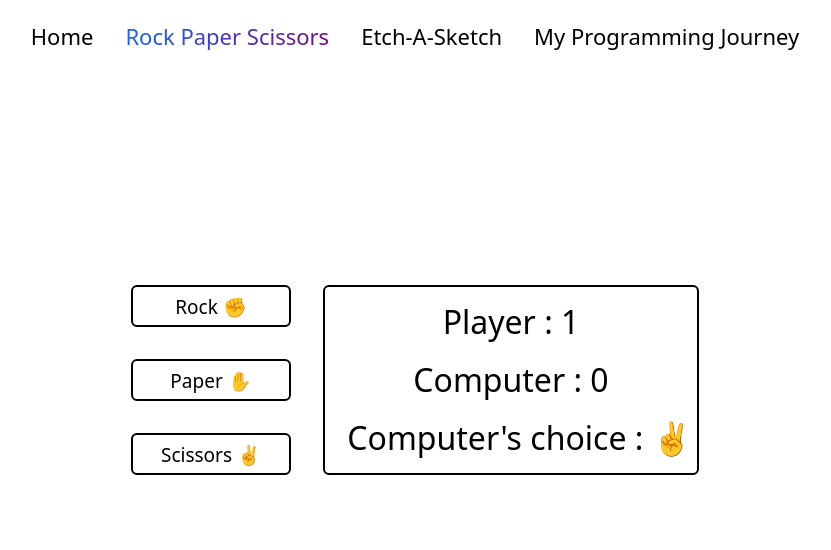
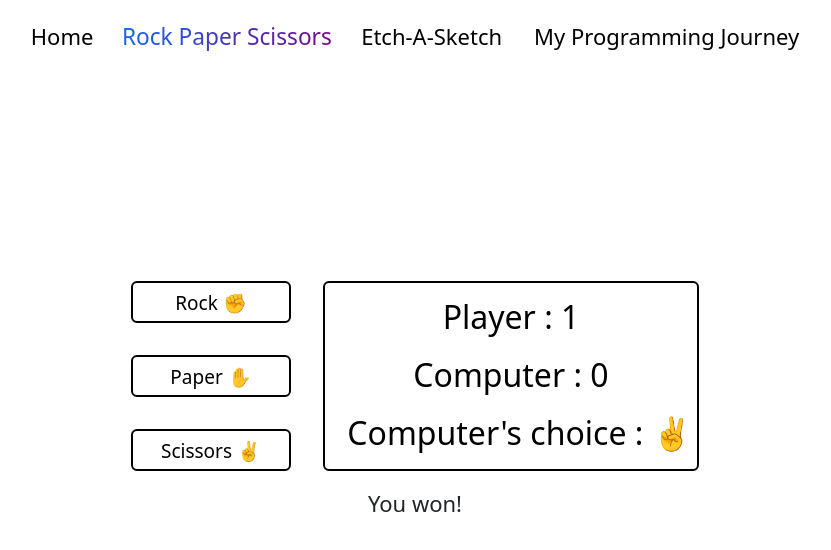
Before and after one commit to DamjanDjermanovic/myWebPage, a plain HTML site: page rock-paper-scissors.html in a window 1280 px wide. Both pictures are taken after a click on the button "Rock ✊". Shown: the whole page, without its empty margins (225-1056 px from the left). Drawn offline with nearby package versions, Linux system fonts and the light colour scheme.

Commit message:
Finish the game of Rock Paper Scissors.

```diff
--- a/rock-paper-scissors.js
+++ b/rock-paper-scissors.js
@@ -45,6 +45,13 @@ function logScore(result) {
   }
 }
 
+function displayResult (result) {
+  writeResult.classList.remove('hide');
+  if (result === "player") writeResult.textContent = "You won!";
+  else if (result === "computer") writeResult.textContent = "You lost.";
+  else writeResult.textContent = "Tie Game!"
+}
+
 function wholeRound(playerChoice) {
   let computerChoice = getComputerChoice();
 
@@ -53,6 +60,8 @@ function wholeRound(playerChoice) {
   let result = playRound(playerChoice, computerChoice);
 
   logScore(result);
+
+  displayResult(result);
 }
 
 rock.addEventListener('click', () => {
--- a/style.css
+++ b/style.css
@@ -11,22 +11,13 @@ div {
 }
 
 .nameHighlight,
-a.nav-link:hover {
+a.nav-link:hover,
+a.nav-link#active {
     color: transparent;
     background-image: linear-gradient(to right, #0d6efd, purple);
     -webkit-background-clip: text;
     transform: scale(1.03);
-    transition: all 300ms ease-in;
-}
-
-a.nav-link:hover::after {
-    transition: all 300ms ease-out;
-}
-
-a.nav-link#active {
-    color: transparent;
-    background-image: linear-gradient(to right, #0d6efd, purple);
-    -webkit-background-clip: text;
+    transition: all 200ms ease-in-out;
 }
 
 a.nav-link {
@@ -87,6 +78,7 @@ nav {
     background-image: linear-gradient(to right, #0d6efd, purple);
     border: none;
     transform: scale(1.03);
+    transition: all 200ms ease-in-out;
 }
 
 .scoreBoard h2 {
@@ -101,3 +93,7 @@ nav {
     width: 23px;
     display: inline-block;
 }
+
+#writeResult {
+    font-size: 22px;
+}
```
